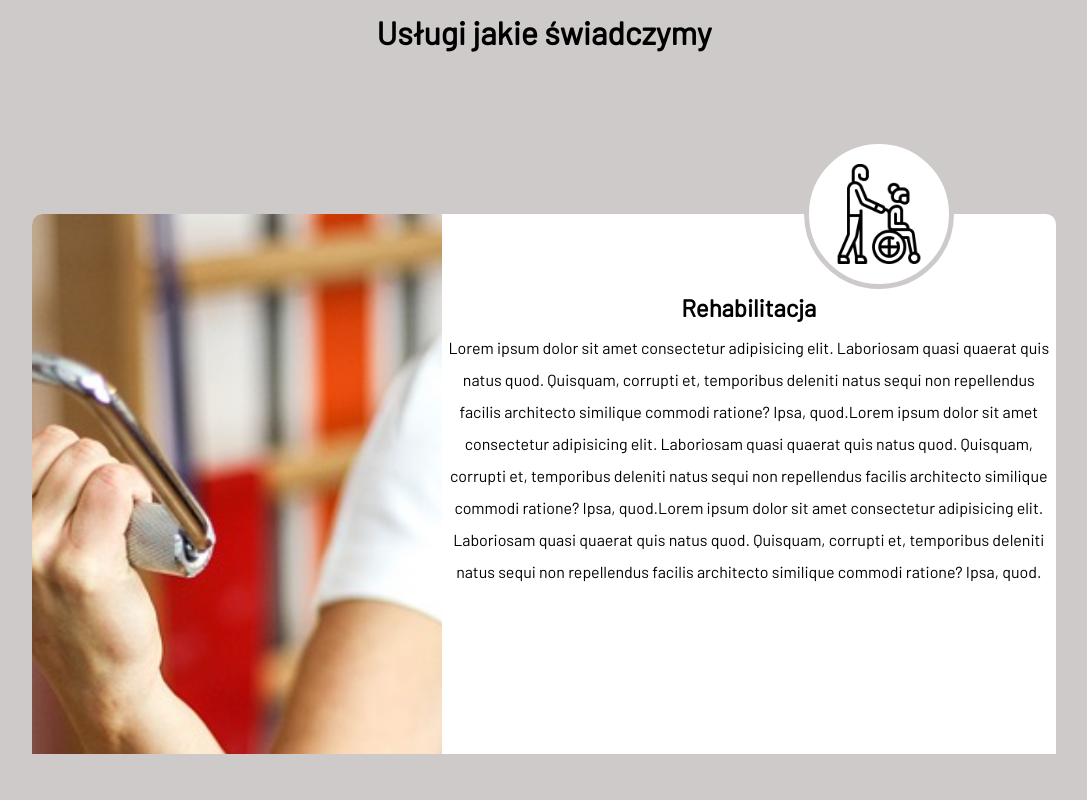
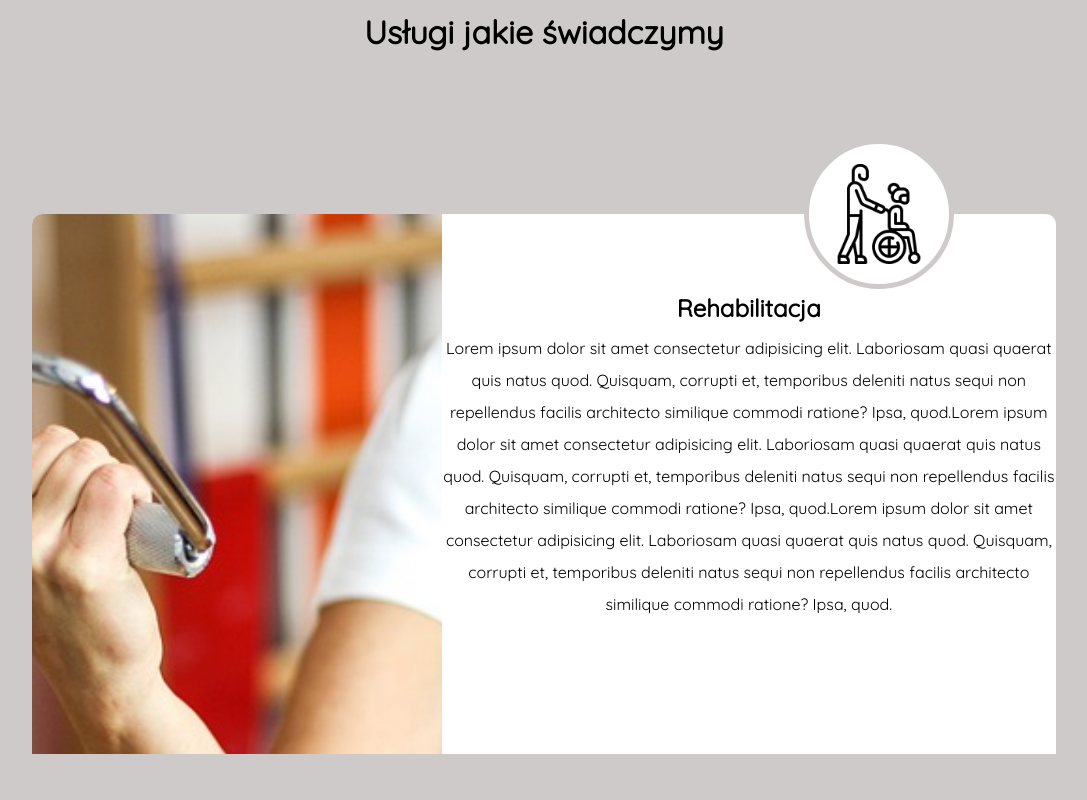
Before and after one commit to PaulinaDyrek/fizjp_app, a Next.js app: page /components/method in a window 1280 px wide. Shown: the top 800 px of the page, without its empty margins (96-1183 px from the left). Built offline with nearby package versions, Linux system fonts and the light colour scheme.

Commit message:
change a slider

```diff
--- a/app/globals.css
+++ b/app/globals.css
@@ -1,10 +1,11 @@
-@import url('https://fonts.googleapis.com/css2?family=Barlow:wght@300;400&family=Roboto+Slab&family=Roboto:wght@400;700&family=Titillium+Web:wght@300&display=swap');
+/* @import url('https://fonts.googleapis.com/css2?family=Barlow:wght@300;400&family=Roboto+Slab&family=Roboto:wght@400;700&family=Titillium+Web:wght@300&display=swap'); */
+@import url('https://fonts.googleapis.com/css2?family=Barlow:wght@300;400&family=Montserrat&family=Poppins:wght@200;300&family=Quicksand&family=Roboto+Slab&family=Roboto:wght@400;700&family=Titillium+Web:wght@300&display=swap');
 * {
   box-sizing: border-box;
   padding: 0;
   margin: 0;
   line-height: 2;
-  font-family: Barlow, sans-serif;
+  font-family: Quicksand, sans-serif;
   overflow-x: hidden;
 
 
```
Also changed, not shown: app/sass/slider.scss (+9 -9 lines).
